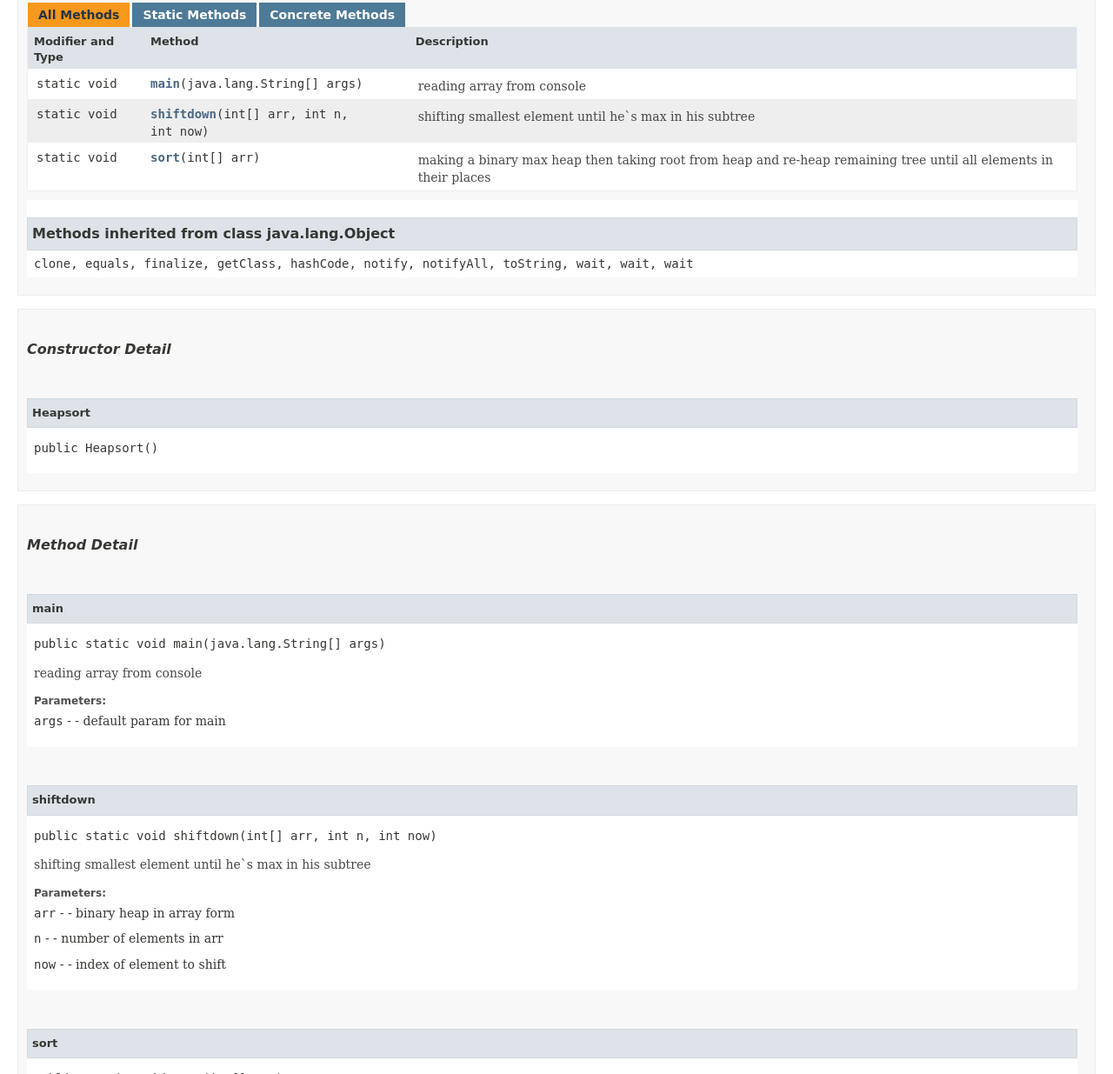
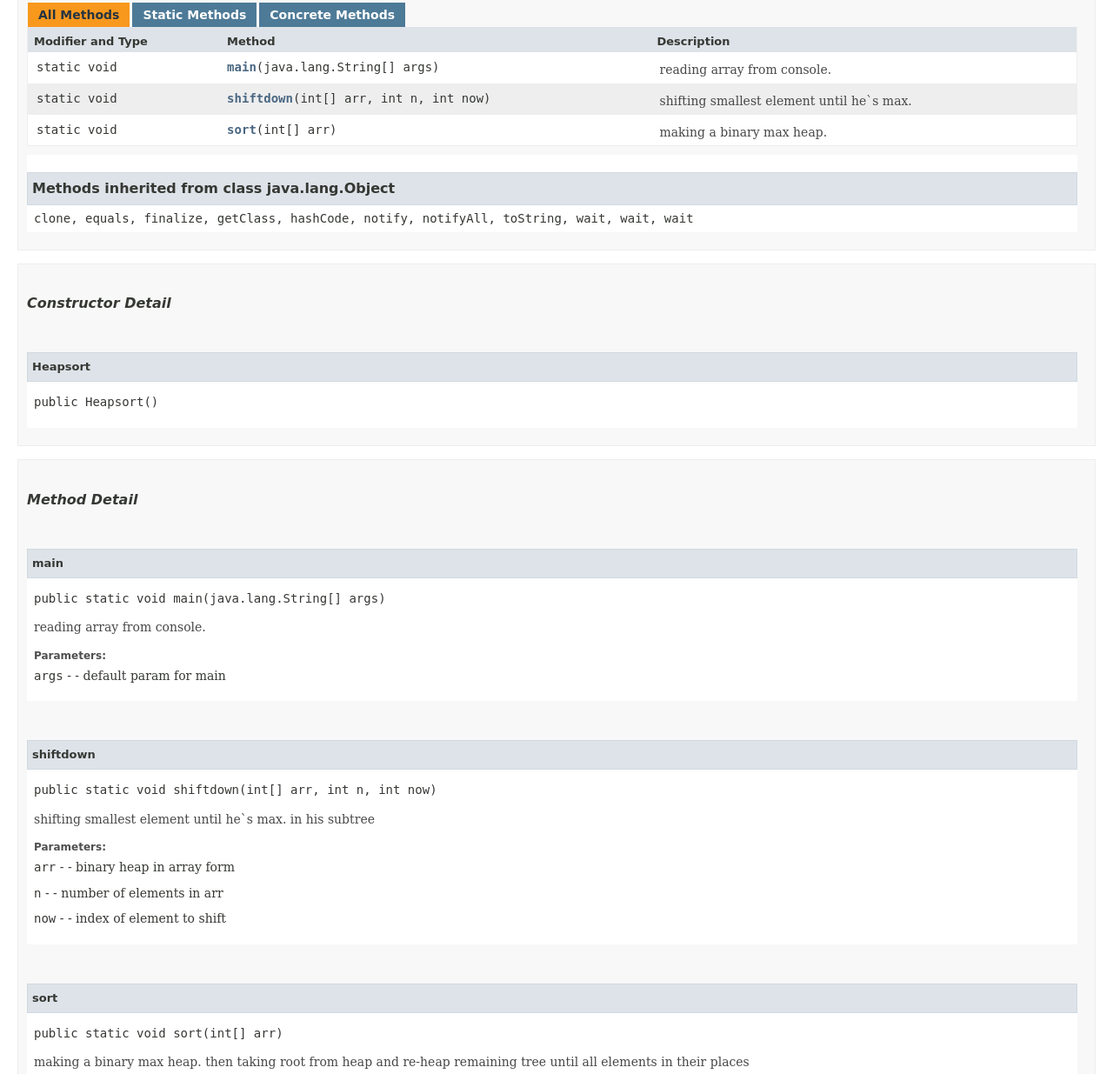
Before and after one commit to Sibseven/OOP, a plain HTML site: page Task_1_1_1/Heapsort.html in a window 1280 px wide. Shown: the part 576-1811 px from the top of the page at 87% size. Drawn offline with Linux system fonts and the light colour scheme; no server answers; a script that the page names is missing; a web font is replaced by a local one.

Commit message:
Deploying to gh-pages from @ Sibseven/OOP@5adcd49720cba9f5dd38098e4a30d51498b3e6df 🚀

```diff
--- a/Task_1_1_1/Heapsort.html
+++ b/Task_1_1_1/Heapsort.html
@@ -131,7 +131,7 @@ $('.navPadding').css('padding-top', $('.fixedNav').css("height"));
 <hr>
 <pre>public class <span class="typeNameLabel">Heapsort</span>
 extends java.lang.Object</pre>
-<div class="block">class of heapsort, containing functions sort, ShiftDown</div>
+<div class="block">class of heapsort, containing functions sort, ShiftDown.</div>
 </li>
 </ul>
 </div>
@@ -177,7 +177,7 @@ extends java.lang.Object</pre>
 <td class="colFirst"><code>static void</code></td>
 <th class="colSecond" scope="row"><code><span class="memberNameLink"><a href="#main(java.lang.String%5B%5D)">main</a></span>&#8203;(java.lang.String[]&nbsp;args)</code></th>
 <td class="colLast">
-<div class="block">reading array from console</div>
+<div class="block">reading array from console.</div>
 </td>
 </tr>
 <tr id="i1" class="rowColor">
@@ -186,18 +186,14 @@ extends java.lang.Object</pre>
          int&nbsp;n,
          int&nbsp;now)</code></th>
 <td class="colLast">
-<div class="block">shifting smallest element until he`s max
- in his subtree</div>
+<div class="block">shifting smallest element until he`s max.</div>
 </td>
 </tr>
 <tr id="i2" class="altColor">
 <td class="colFirst"><code>static void</code></td>
 <th class="colSecond" scope="row"><code><span class="memberNameLink"><a href="#sort(int%5B%5D)">sort</a></span>&#8203;(int[]&nbsp;arr)</code></th>
 <td class="colLast">
-<div class="block">making a binary max heap
- then taking root from heap
- and re-heap remaining tree
- until all elements in their places</div>
+<div class="block">making a binary max heap.</div>
 </td>
 </tr>
 </table>
@@ -250,7 +246,7 @@ extends java.lang.Object</pre>
 <li class="blockList">
 <h4>main</h4>
 <pre class="methodSignature">public static&nbsp;void&nbsp;main&#8203;(java.lang.String[]&nbsp;args)</pre>
-<div class="block">reading array from console</div>
+<div class="block">reading array from console.</div>
 <dl>
 <dt><span class="paramLabel">Parameters:</span></dt>
 <dd><code>args</code> - -  default param for main</dd>
@@ -266,7 +262,7 @@ extends java.lang.Object</pre>
 <pre class="methodSignature">public static&nbsp;void&nbsp;shiftdown&#8203;(int[]&nbsp;arr,
                              int&nbsp;n,
                              int&nbsp;now)</pre>
-<div class="block">shifting smallest element until he`s max
+<div class="block">shifting smallest element until he`s max.
  in his subtree</div>
 <dl>
 <dt><span class="paramLabel">Parameters:</span></dt>
@@ -283,7 +279,7 @@ extends java.lang.Object</pre>
 <li class="blockList">
 <h4>sort</h4>
 <pre class="methodSignature">public static&nbsp;void&nbsp;sort&#8203;(int[]&nbsp;arr)</pre>
-<div class="block">making a binary max heap
+<div class="block">making a binary max heap.
  then taking root from heap
  and re-heap remaining tree
  until all elements in their places</div>
```
Also changed, not shown: Task_1_1_1/allclasses-index.html (+1 -1 lines), Task_1_1_1/index-all.html (+4 -8 lines), Task_1_1_1/package-summary.html (+1 -1 lines).
